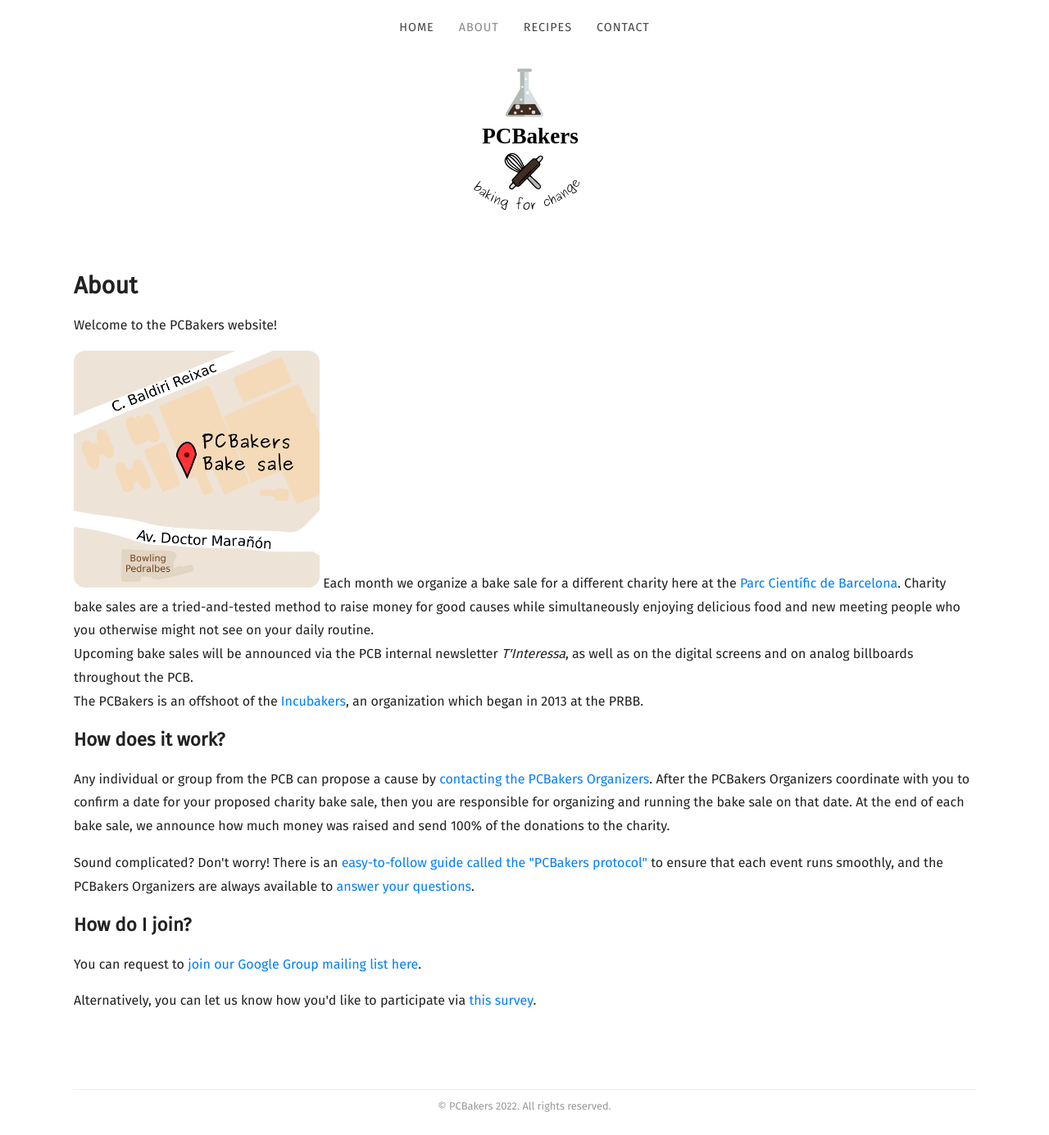
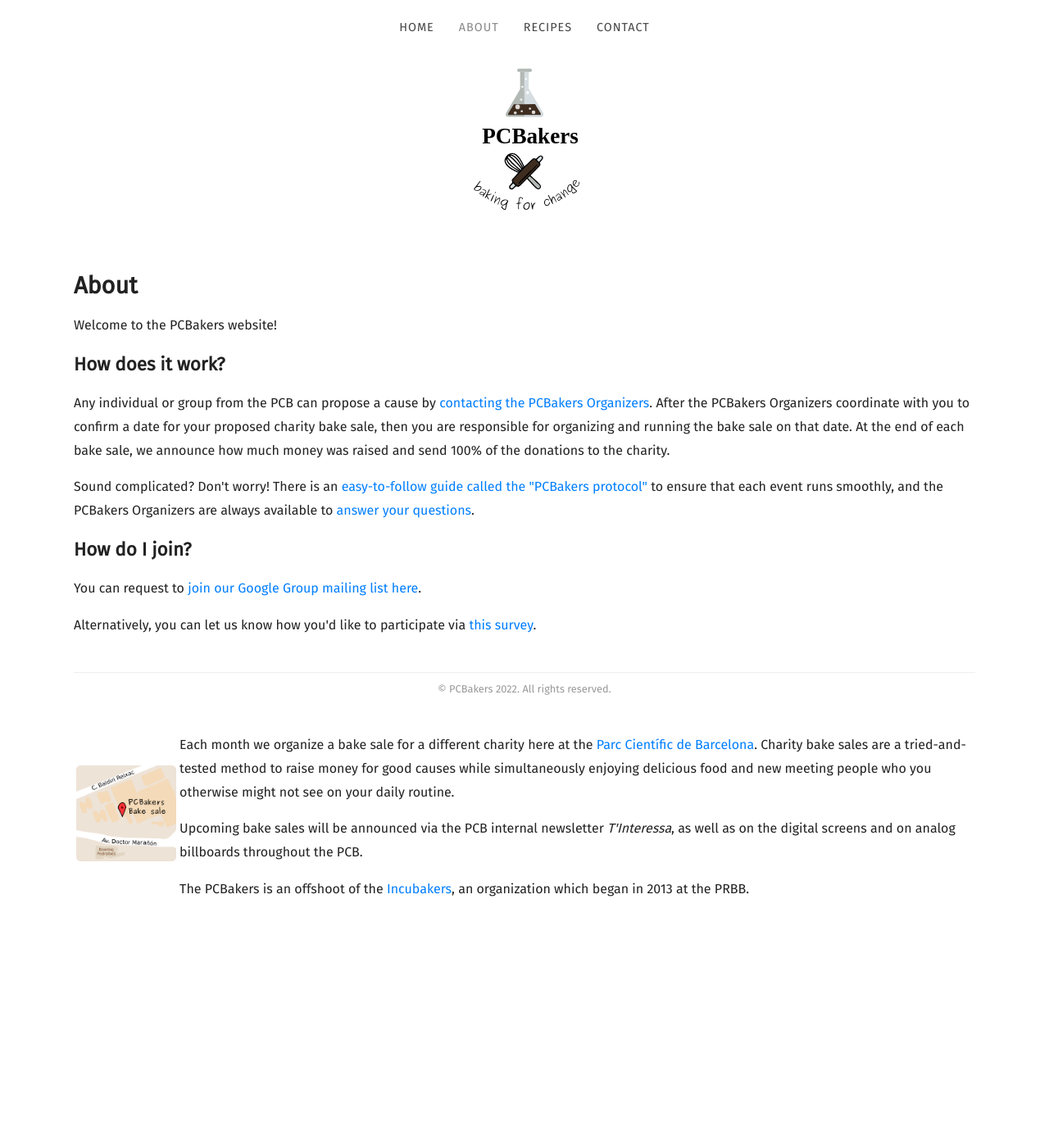
Before and after one commit to willblev/PCBakers, a Jekyll site: the page built from about.html, in a window 1280 px wide and 1385 px high. Shown: the whole window at 82% size. Built offline with Jekyll 4.4.1, drawn with Linux system fonts in a browser that asks for light colours; some web fonts are replaced.

Commit message:
updated about page layout

```diff
--- a/about.html
+++ b/about.html
@@ -6,13 +6,22 @@ title: About
 
 	<p>Welcome to the PCBakers website!</p>
 
-	<img src="{{ site.baseurl }}/images/PCB_bake_sale_map.png" width="300" alt="PCB_bake_sale_map">
-	Each month we organize a bake sale for a different charity here at the <a href="https://www.pcb.ub.edu/" target="_blank">Parc Científic de Barcelona</a>. Charity bake sales are a tried-and-tested method to raise money for good causes while simultaneously enjoying delicious food and new meeting people who you otherwise might not see on your daily routine.
-	</br>
-	Upcoming bake sales will be announced via the PCB internal newsletter <i>T'Interessa</i>, as well as on the digital screens and on analog billboards throughout the PCB.
+	<table >
+	  <tbody>
+		 <tr>
+			<td align="right" vertical-align="top">
+			   <img src="{{ site.baseurl }}/images/PCB_bake_sale_map.png" width="300" alt="PCB_bake_sale_map">
+			</td>
+			<td align="left" vertical-align="top">
 
-	</br>
-	The PCBakers is an offshoot of the <a href="https://ellipse.prbb.org/keep-baking-for-a-better-world-5-years-of-incubakers-at-the-prbb/" target="_blank">Incubakers</a>, an organization which began in 2013 at the PRBB.
+		<p>Each month we organize a bake sale for a different charity here at the <a href="https://www.pcb.ub.edu/" target="_blank">Parc Científic de Barcelona</a>. Charity bake sales are a tried-and-tested method to raise money for good causes while simultaneously enjoying delicious food and new meeting people who you otherwise might not see on your daily routine.</p>
+
+		<p>Upcoming bake sales will be announced via the PCB internal newsletter <i>T'Interessa</i>, as well as on the digital screens and on analog billboards throughout the PCB.</p>
+
+		<p>The PCBakers is an offshoot of the <a href="https://ellipse.prbb.org/keep-baking-for-a-better-world-5-years-of-incubakers-at-the-prbb/" target="_blank">Incubakers</a>, an organization which began in 2013 at the PRBB.</p>
+			</td>
+		   </tr>
+	  </tbody>
 
 	<h2>How does it work?</h2>
 	<p>Any individual or group from the PCB can propose a cause by <a href="https://willblev.github.io/PCBakers/contact/">contacting the PCBakers Organizers</a>. After the PCBakers Organizers coordinate with you to confirm a date for your proposed charity bake sale, then you are responsible for organizing and running the bake sale on that date. At the end of each bake sale, we announce how much money was raised and send 100% of the donations to the charity.</p>
```
